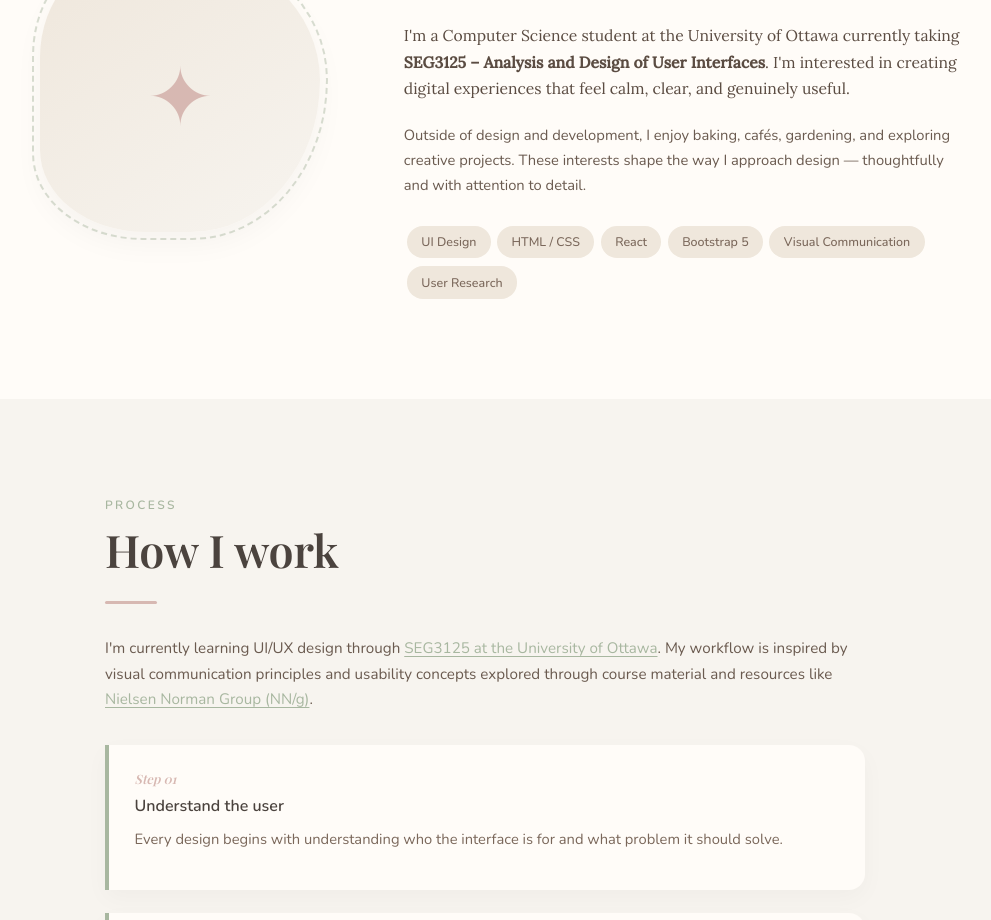
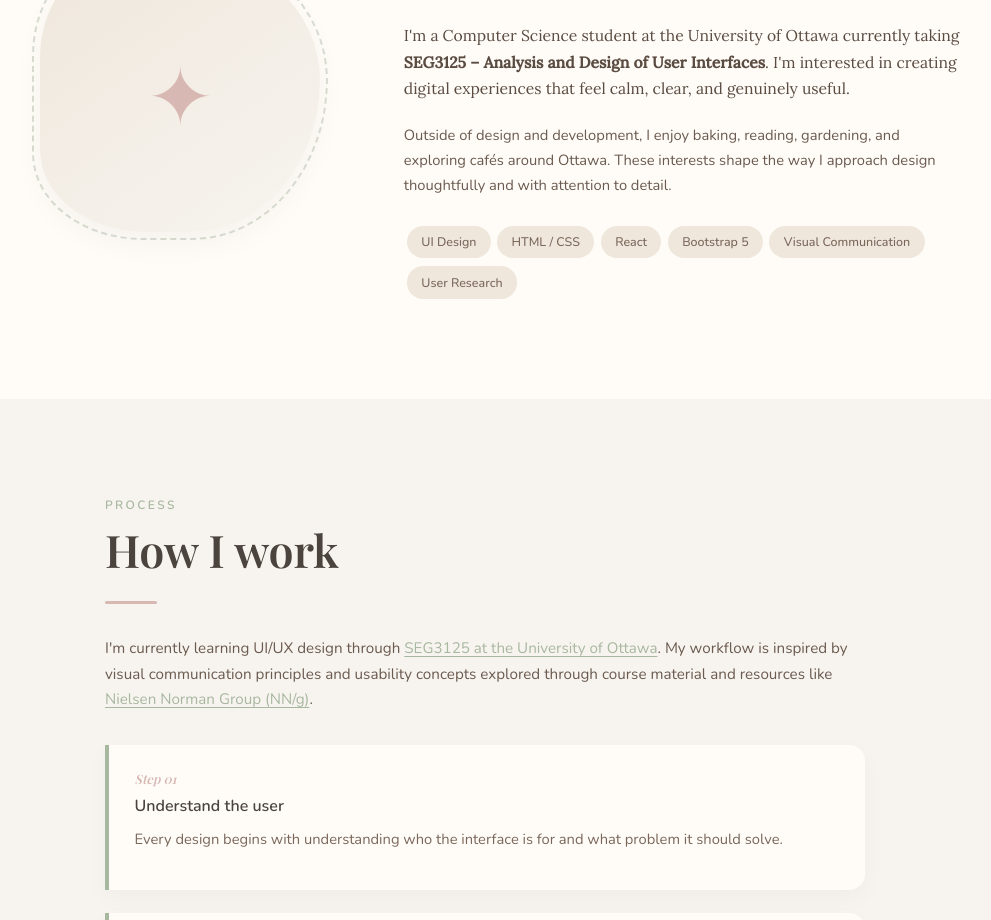
Before and after one commit to ksimoussa/portfolio, a React (Vite) app: page / in a window 1280 px wide. Shown: the part 900-1820 px from the top of the page, without its empty margins (155-1146 px from the left). Built offline with nearby package versions, Linux system fonts and the light colour scheme; a web font is replaced by a local one.

Commit message:
change text

```diff
--- a/src/App.jsx
+++ b/src/App.jsx
@@ -426,9 +426,9 @@ export default function App() {
                 marginBottom: "1.5rem",
               }}
             >
-              Outside of design and development, I enjoy baking, cafés,
-              gardening, and exploring creative projects. These interests shape
-              the way I approach design — thoughtfully and with attention to
+              Outside of design and development, I enjoy baking, reading,
+              gardening, and exploring cafés around Ottawa. These interests shape
+              the way I approach design thoughtfully and with attention to
               detail.
             </p>
             <div>
```
